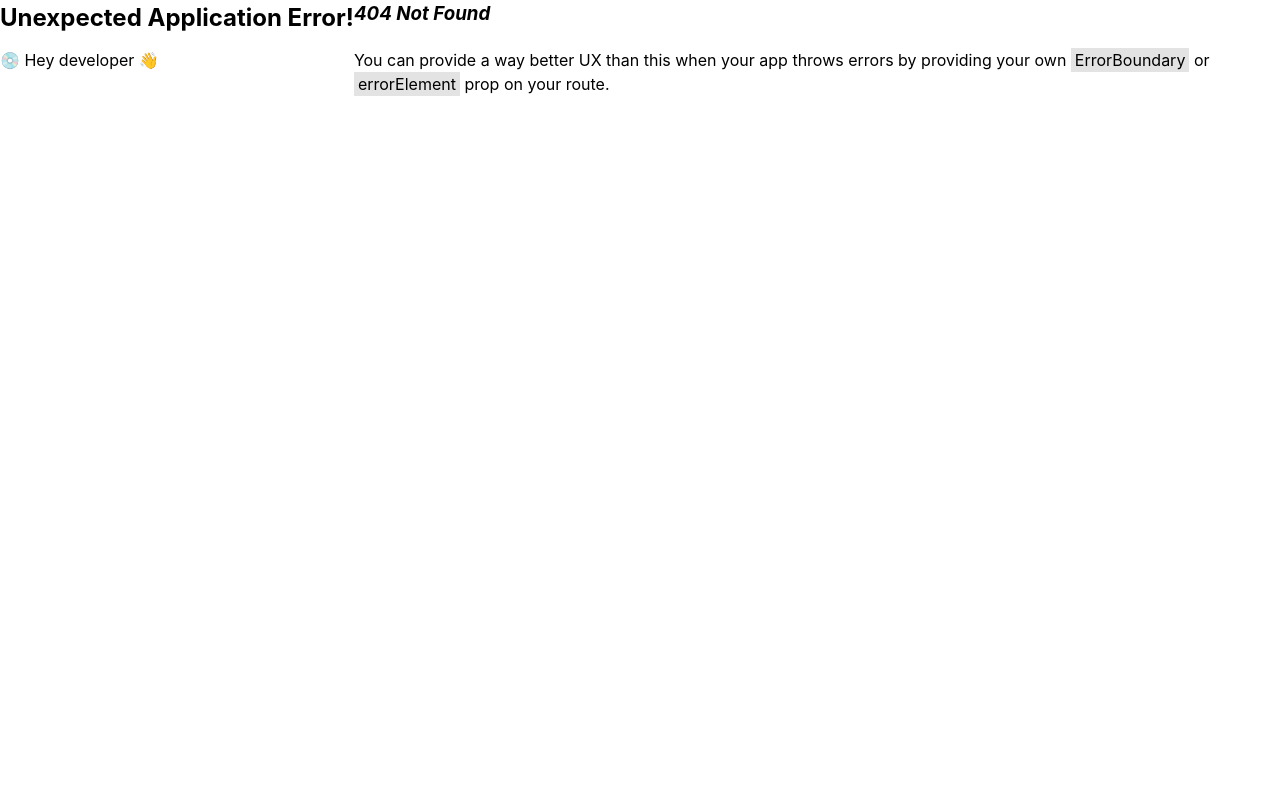
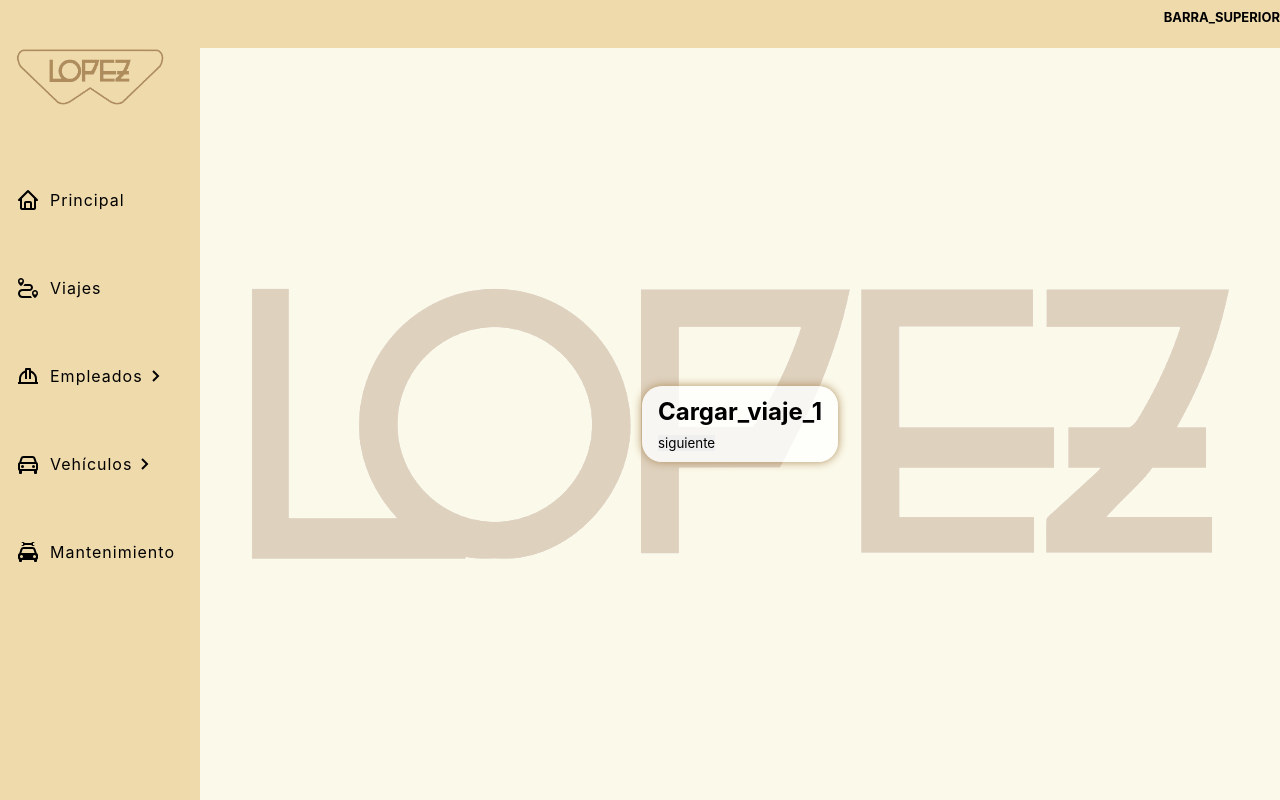
Before and after one commit to gnragazzi/lopez_repuestos, a React (Vite) app in the folder cliente/: page /viajes/cargar_viaje in a window 1280 px wide. Before the commit this address had no page. Built offline with nearby package versions, Linux system fonts and the light colour scheme.

Commit message:
Comenzamos a trabajar sobre el formulario

```diff
--- a/cliente/src/páginas/Mantenimiento.jsx
+++ b/cliente/src/páginas/Mantenimiento.jsx
@@ -2,35 +2,13 @@ import { Outlet } from "react-router-dom";
 import { Link } from "react-router-dom";
 
 function Mantenimiento() {
-  /*
-  Vehículo
-  Mecánicos
-  Trabajos realizados
-  Fecha
-  Costos_Repuesto
-  Costo_mano de obra
-  */
-  /*
-  0. Ir a nuevo mantenimiento
-  1. Elegir un vehículo de la lista
-  2. Elegir uno o más mecánicos de los disponibles
-  ///////////////////////////////////////////////
-  3. Describir trabajo,
-  4. Seleccionar Fecha
-  5. Ingresar costos
-  ///////////////////////////////////////////////
-  6. Pantalla de confirmación (debería mostrar toda la info)
-  ///////////////////////////////////////////////
-  7. Volver a pantalla de
-  */
   return (
     <div>
       <Outlet></Outlet>
       <h2 className="title__Casos">Mantenimiento</h2>
-      <button className="button__acceso-formulario"><Link to="nuevo">Nuevo Mantenimiento</Link></button>
-      Lorem ipsum dolor sit amet consectetur adipisicing elit. Quis laboriosam eveniet esse facere saepe voluptate explicabo eos soluta architecto, suscipit, optio aliquam corrupti unde perferendis provident ut, nihil sunt accusantium?
-      Lorem ipsum dolor sit, amet consectetur adipisicing elit. Delectus dolorum accusamus excepturi laudantium ex modi distinctio perspiciatis et natus eligendi, in suscipit asperiores, numquam velit! Obcaecati voluptate pariatur corporis praesentium.
-
+      <button className="button__acceso-formulario">
+        <Link to="cargar_mantenimiento">Nuevo Mantenimiento</Link>
+      </button>
     </div>
   );
 }
--- a/cliente/src/páginas/Viajes.jsx
+++ b/cliente/src/páginas/Viajes.jsx
@@ -1,7 +1,11 @@
+import { Link, Outlet } from "react-router-dom";
+
 function Viajes() {
   return (
     <div>
+      <Outlet></Outlet>
       <h1>Viajes</h1>
+      <Link to="cargar_viaje">Nuevo Viaje</Link>
     </div>
   );
 }
--- /dev/null
+++ b/cliente/src/páginas/cargar_viaje/Cargar_viaje.jsx
@@ -0,0 +1,39 @@
+import { useState } from "react";
+import Cargar_viaje_1 from "./Cargar_viaje_1";
+import Cargar_viaje_2 from "./Cargar_viaje_2";
+import Cargar_viaje_3 from "./Cargar_viaje_3";
+
+export const Cargar_viaje = () => {
+  const [cuerpoPost, setCuerpoPost] = useState({
+    fecha_partida: null,
+    fecha_llegada: null,
+    fecha_esperada: null,
+    kilometros_realizados: 0,
+    costos_combustibles: 0,
+    destinos: "",
+    camion: "",
+  });
+  const [pantalla, setPantalla] = useState(0);
+  /*
+    1. camion: "",
+    2. destinos: "",
+    3. kilometros_realizados: 0,
+    4. costos_combustibles: 0,
+
+    1. Fecha de partida
+    2. Fecha de llegada
+    3. Fecha Esperada
+
+    Página de confirmación
+*/
+  const manejarCambioPantalla = () => {
+    setPantalla(pantalla + 1);
+  };
+  return (
+    <>
+      {pantalla == 0 && <Cargar_viaje_1 />}
+      {pantalla == 1 && <Cargar_viaje_2 />}
+      {pantalla == 2 && <Cargar_viaje_3 />}
+    </>
+  );
+};
--- /dev/null
+++ b/cliente/src/páginas/cargar_viaje/Cargar_viaje_1.jsx
@@ -0,0 +1,11 @@
+function Cargar_viaje_1() {
+  console.log();
+  return (
+    <div>
+      <h2>Cargar_viaje_1</h2>
+      <button>siguiente</button>
+    </div>
+  );
+}
+
+export default Cargar_viaje_1;
--- /dev/null
+++ b/cliente/src/páginas/cargar_viaje/Cargar_viaje_2.jsx
@@ -0,0 +1,5 @@
+function Cargar_viaje_2() {
+  return <div>Cargar_viaje_2</div>;
+}
+
+export default Cargar_viaje_2;
--- /dev/null
+++ b/cliente/src/páginas/cargar_viaje/Cargar_viaje_3.jsx
@@ -0,0 +1,5 @@
+function Cargar_viaje_3() {
+  return <div>Cargar_viaje_3</div>;
+}
+
+export default Cargar_viaje_3;
```
Also changed, not shown: cliente/src/main.jsx (+13 -2 lines).
